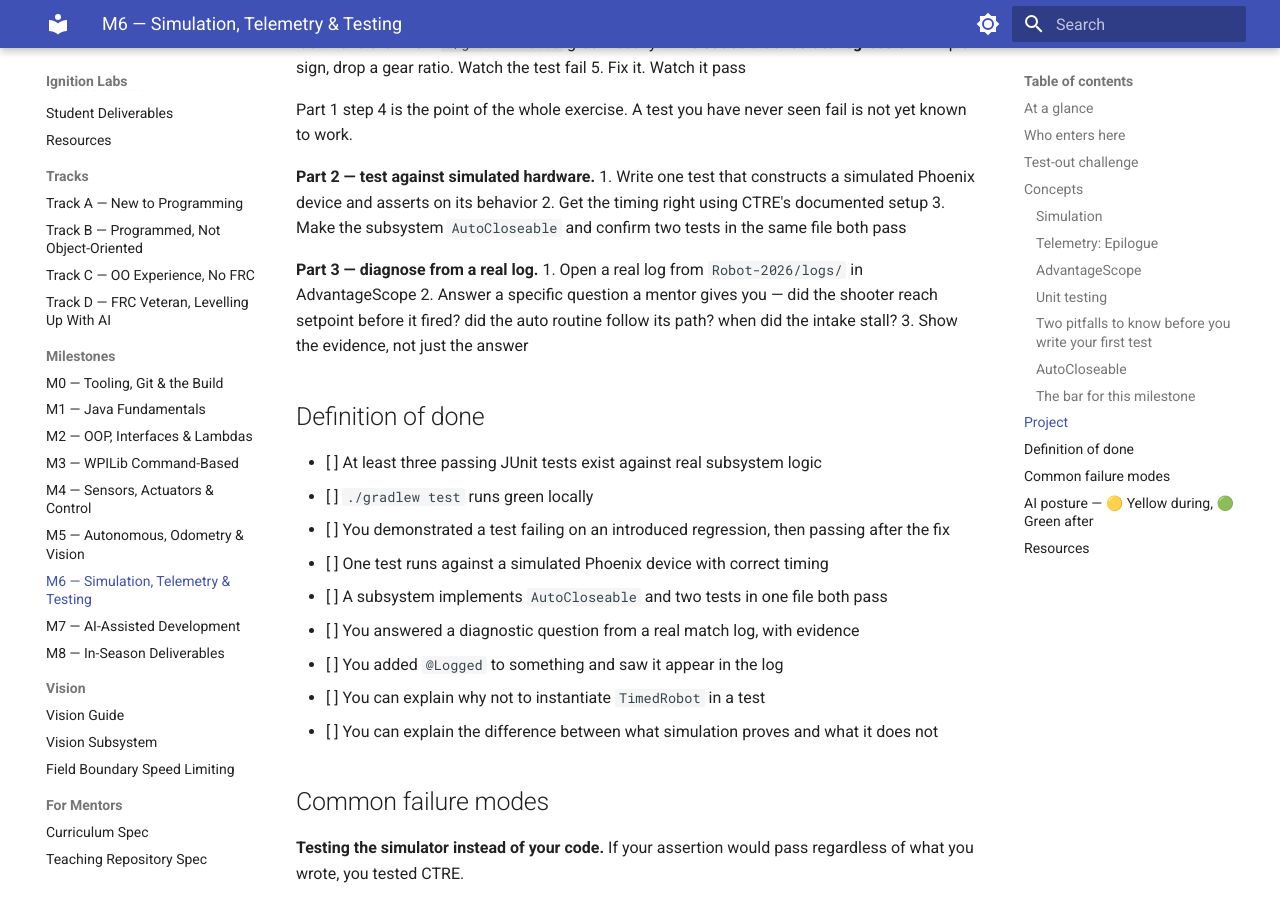
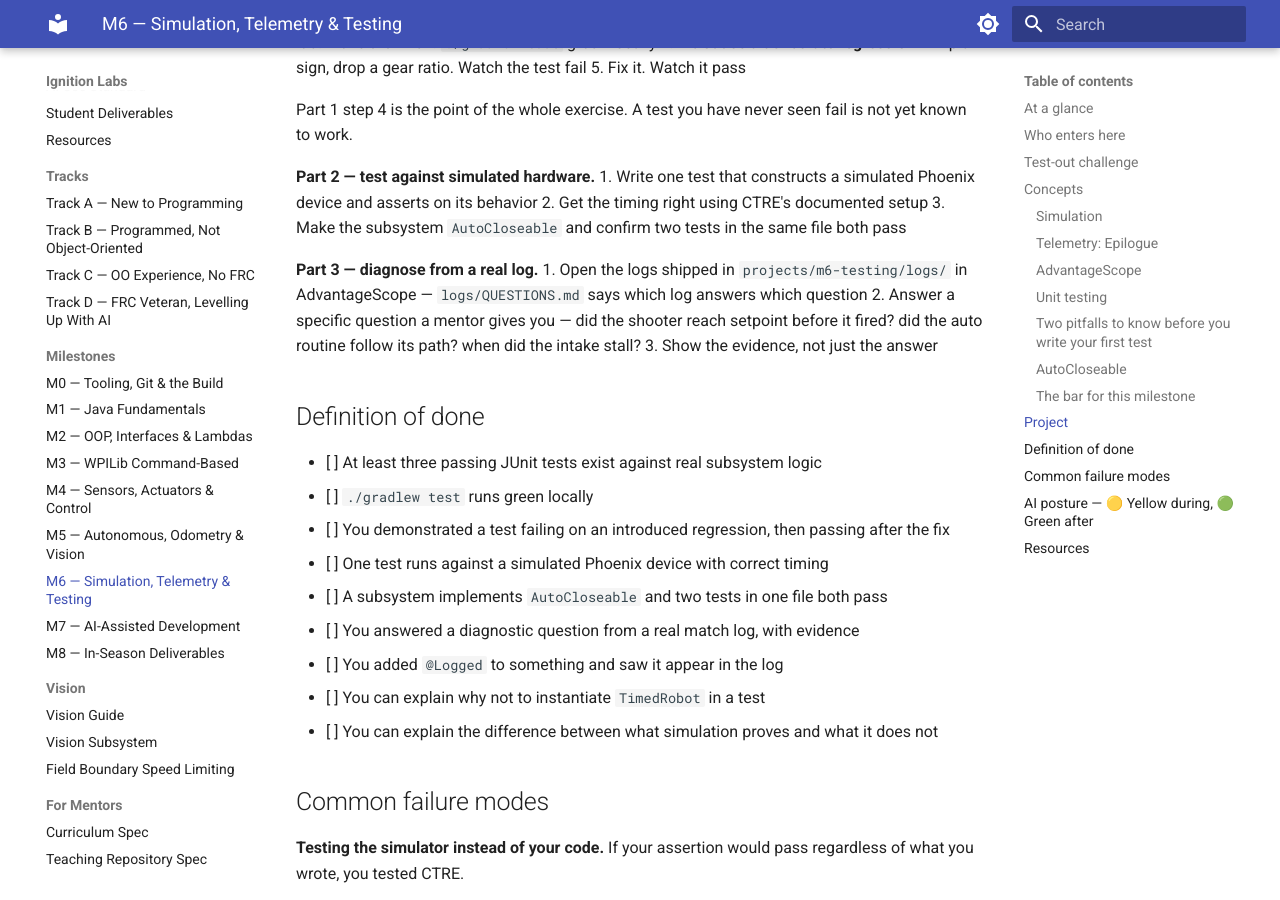
Before and after one commit to IgniteRobotics/ignition-labs, an MkDocs documentation site: the page built from docs/programming/milestones/m6-simulation-telemetry-testing.md, in a window 1280 px wide and 900 px high, scrolled down 4754 px. Built offline with MkDocs 1.6.1 and Material for MkDocs 9.7.7, drawn with Linux system fonts in a browser that asks for light colours.

Commit message:
Fix round 1 item 1: correct the third false Robot-2026/logs/ claim
Part 3 step 1 of m6-simulation-telemetry-testing.md still sent students to
Robot-2026/logs/ to "open a real log" -- two sections after the AdvantageScope
prose was corrected to say that directory is gitignored and empty on clone.
Points at projects/m6-testing/logs/ instead, consistent with the other two
corrections and with QUESTIONS.md, which is what actually tells a student
which shipped log answers which question.

Re-read the whole milestone doc end to end for further Robot-2026 log
references; the remaining Robot-2026 mentions (build.gradle, Robot.java,
LaunchCalculator.java) are all source code, which is committed and real, not
logs.

```diff
--- a/docs/programming/milestones/m6-simulation-telemetry-testing.md
+++ b/docs/programming/milestones/m6-simulation-telemetry-testing.md
@@ -157,7 +157,7 @@ Part 1 step 4 is the point of the whole exercise. A test you have never seen fai
 3. Make the subsystem `AutoCloseable` and confirm two tests in the same file both pass
 
 **Part 3 — diagnose from a real log.**
-1. Open a real log from `Robot-2026/logs/` in AdvantageScope
+1. Open the logs shipped in `projects/m6-testing/logs/` in AdvantageScope — `logs/QUESTIONS.md` says which log answers which question
 2. Answer a specific question a mentor gives you — did the shooter reach setpoint before it fired? did the auto routine follow its path? when did the intake stall?
 3. Show the evidence, not just the answer
 
```
